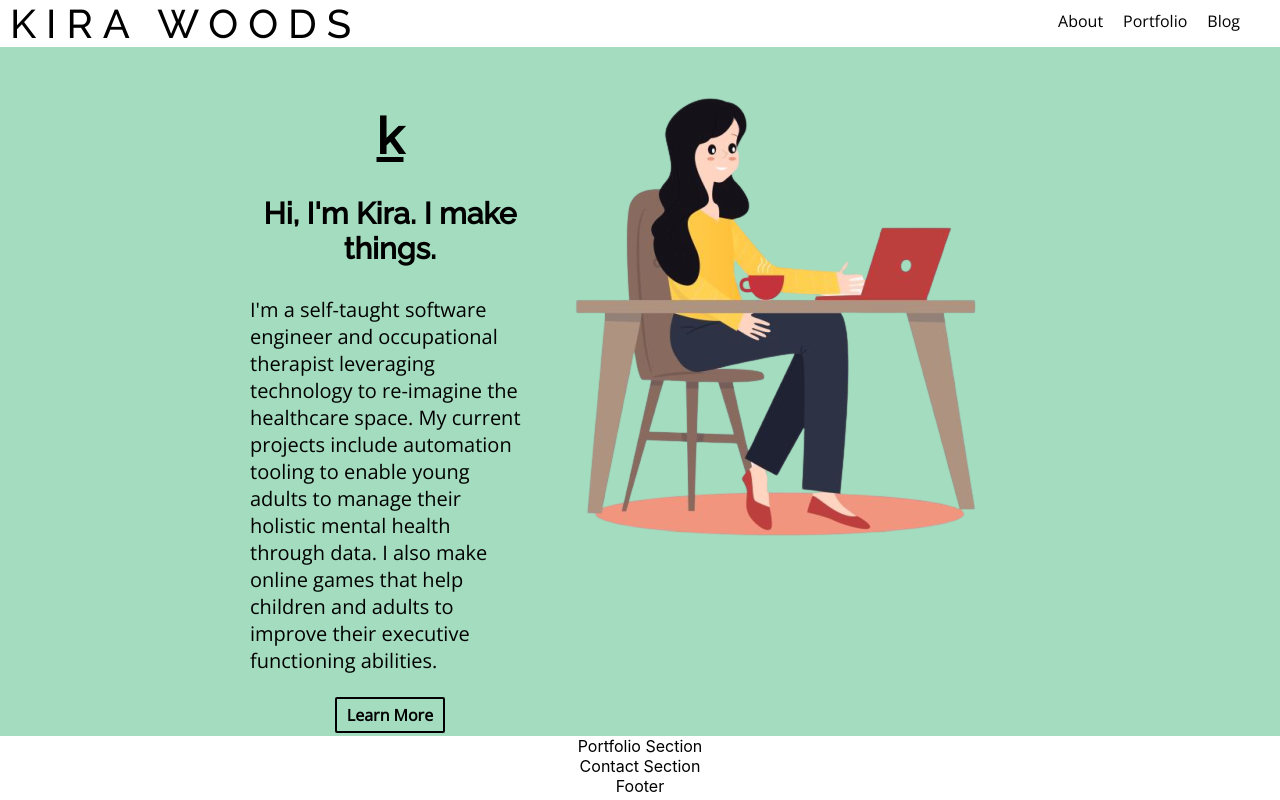
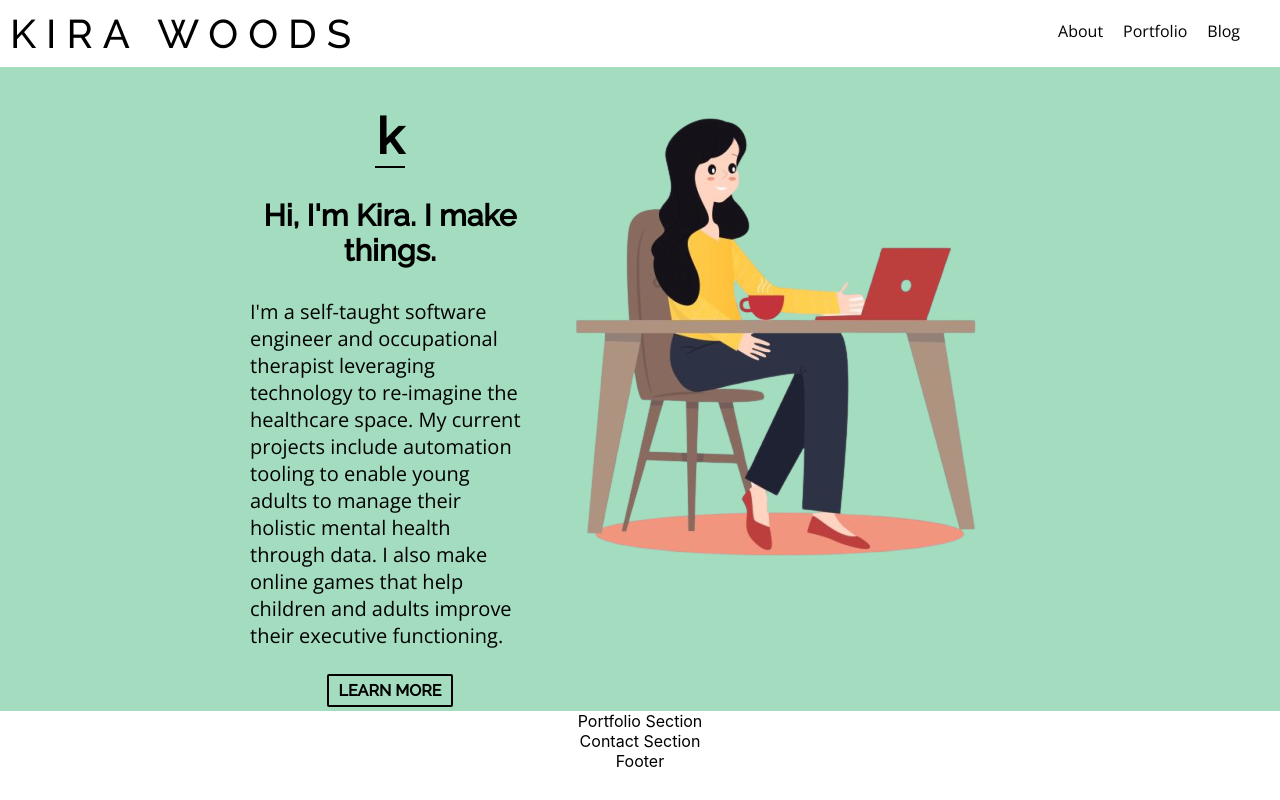
Before and after one commit to kirawoods/portfolio, a React (Create React App) app: page / in a window 1280 px wide. Built offline with nearby package versions, Linux system fonts and the light colour scheme.

Commit message:
updates styling

```diff
--- a/src/components/Header.css
+++ b/src/components/Header.css
@@ -1,6 +1,7 @@
 @import url("https://fonts.googleapis.com/css2?family=Open+Sans&family=Raleway:wght@500&display=swap");
 .Header {
   display: flex;
+  padding: 10px 0;
 }
 
 .name {
@@ -23,4 +24,5 @@
   padding: 10px;
   color: black;
   text-decoration: none;
+  font-size: 16px;
 }
--- a/src/components/homepage/AboutSection.css
+++ b/src/components/homepage/AboutSection.css
@@ -11,8 +11,10 @@
   font-family: "Raleway", sans-serif;
   font-weight: 900;
   font-size: 50px;
-  text-decoration: underline;
-  padding: 50px 0 30px 0;
+  width: 30px;
+  border-bottom: 2px black solid;
+  text-align: center;
+  margin: 30px auto;
 }
 
 .about-header {
@@ -35,6 +37,7 @@
   border: 2px black solid;
   font-weight: 900;
   border-radius: 2px;
+  font-family: "Raleway", sans-serif;
 }
 
 .avatar-image {
--- a/src/components/homepage/AboutSection.js
+++ b/src/components/homepage/AboutSection.js
@@ -14,11 +14,10 @@ export function AboutSection() {
           leveraging technology to re-imagine the healthcare space. My current
           projects include automation tooling to enable young adults to manage
           their holistic mental health through data. I also make online games
-          that help children and adults to improve their executive functioning
-          abilities.
+          that help children and adults improve their executive functioning.
         </div>
         <Link className="about-button" to="/about">
-          Learn More
+          LEARN MORE
         </Link>
       </div>
       <img className="avatar-image" src={avatar} />
```
